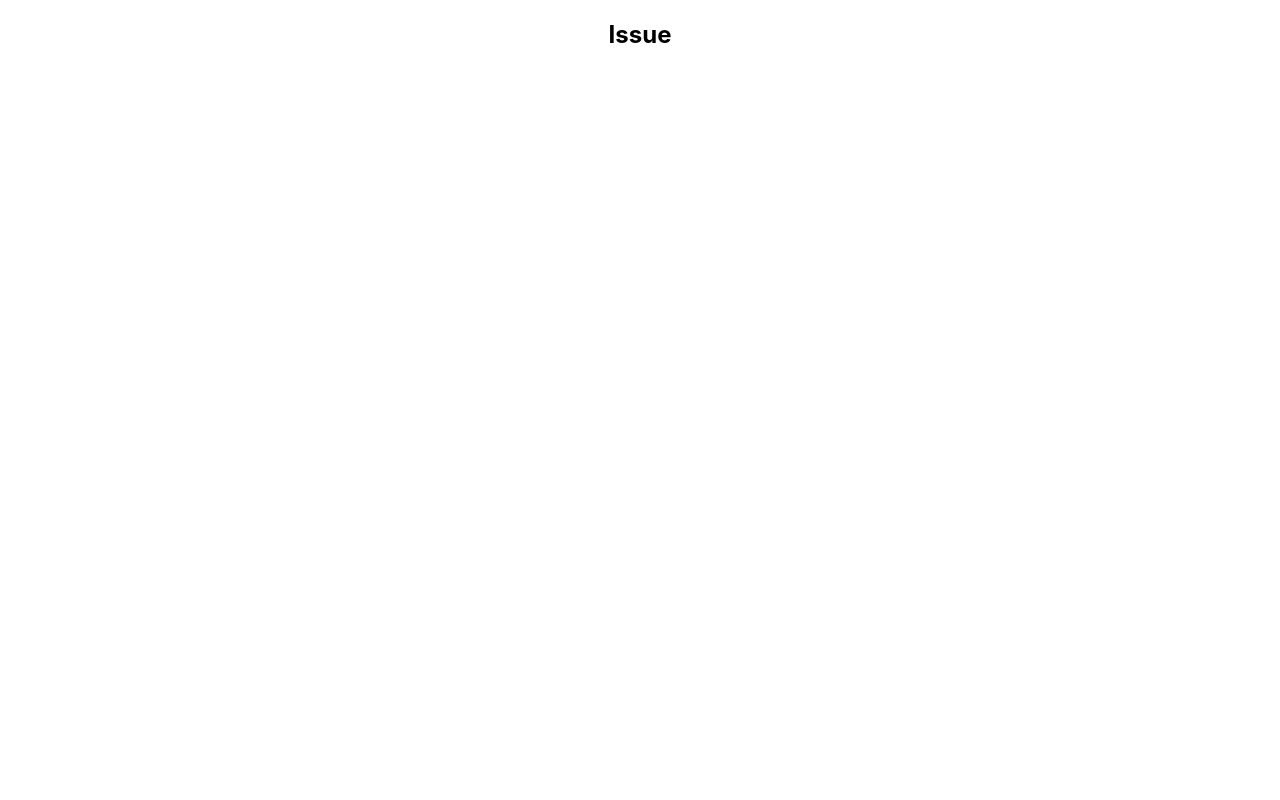
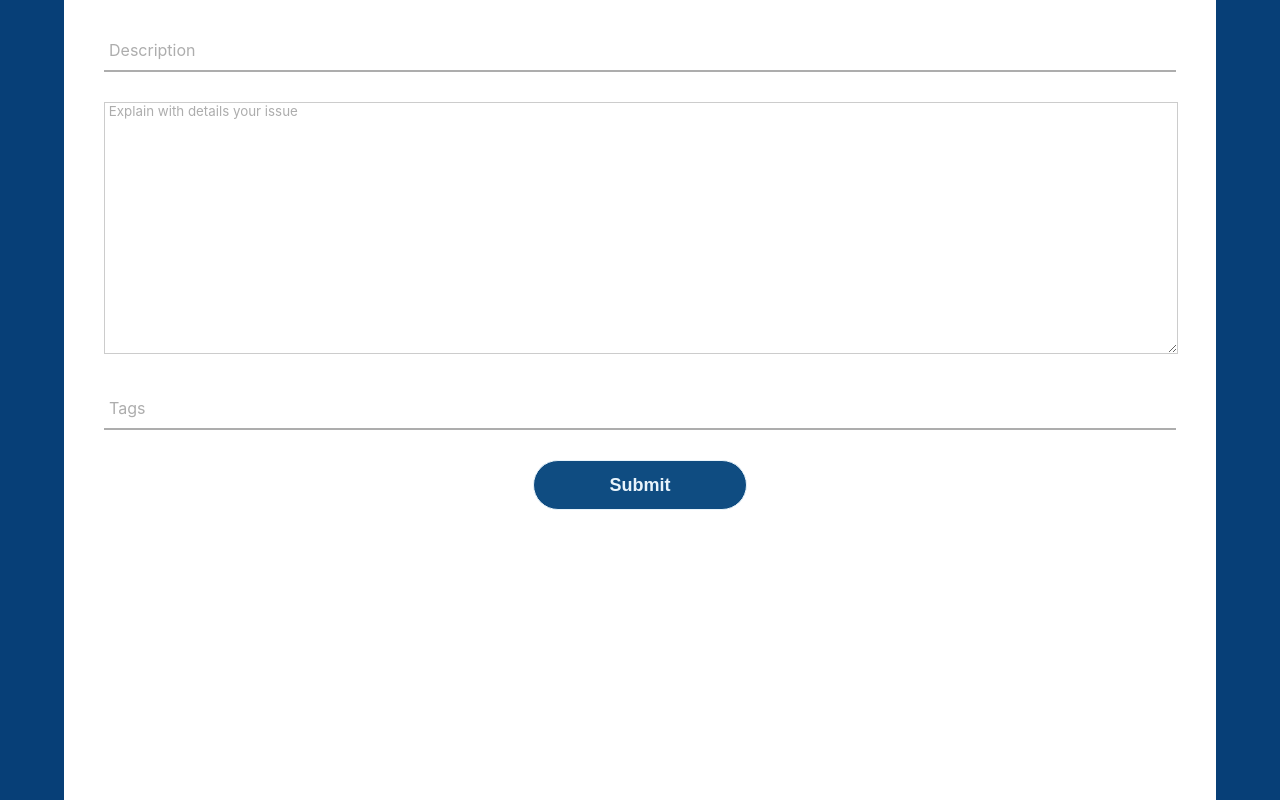
Before and after one commit to Kaseriu/Brumaide, a React (Create React App) app in the folder app/: page /issue in a window 1280 px wide. Built offline with nearby package versions, Linux system fonts and the light colour scheme.

Commit message:
feat: add issue view

```diff
--- a/app/src/App.js
+++ b/app/src/App.js
@@ -1,7 +1,7 @@
 import logo from './logo.svg';
 import './App.css';
 import Home from './containers/Home';
-import Issue from './containers/Issue';
+import Issue from './containers/issue/Issue';
 import Chat from './containers/Chat';
 import Dashboard from './containers/Dashboard';
 
--- a/app/src/containers/Issue.js
+++ /dev/null
@@ -1,9 +0,0 @@
-import React from "react";
-import {withRouter} from 'react-router';
-
-
-function Issue() {
-    return <h2>Issue</h2>;
-}
-
-export default withRouter(Issue);
--- /dev/null
+++ b/app/src/containers/issue/Issue.css
@@ -0,0 +1,121 @@
+body {
+    margin:0;
+    padding:0;
+    background-color: rgb(7, 63, 119);
+}
+
+.issue{
+    display: flex;
+    flex-flow: column;
+    height: 100vh;
+    width: 90%;
+    margin: 0 auto;
+    background-color: white;
+}
+
+
+input[type="text"],
+textarea {
+    width: 100%;
+    height: 250px;
+    padding: 0;
+    border: 1px solid #ccc;
+    font-family: inherit;
+    color : #adadad;
+    }
+
+.button{
+    background-color: rgb(7, 63, 119);
+    border: 6px;
+    color: white;
+    padding: 15px 32px;
+    text-align: center;
+    text-decoration: none;
+    display: inline-block;
+    font-size: 16px;
+}
+
+.center form{
+    padding: 0 40px;
+    box-sizing: border-box;
+  }
+  form .txt_field{
+    position: relative;
+    border-bottom: 2px solid #adadad;
+    margin: 30px 0;
+  }
+  .txt_field input{
+    width: 100%;
+    padding: 0 5px;
+    height: 40px;
+    font-size: 16px;
+    border: none;
+    background: none;
+    outline: none;
+  }
+  .txt_field label{
+    position: absolute;
+    top: 50%;
+    left: 5px;
+    color: #adadad;
+    transform: translateY(-50%);
+    font-size: 16px;
+    pointer-events: none;
+    transition: .5s;
+  }
+  .txt_field span::before{
+    content: '';
+    position: absolute;
+    top: 40px;
+    left: 0;
+    width: 0%;
+    height: 2px;
+    background: #2691d9;
+    transition: .5s;
+  }
+  .txt_field input:focus ~ label,
+  .txt_field input:valid ~ label{
+    top: -5px;
+    color: #2691d9;
+  }
+  .txt_field input:focus ~ span::before,
+  .txt_field input:valid ~ span::before{
+    width: 100%;
+  }
+  .pass{
+    margin: -5px 0 20px 5px;
+    color: #a6a6a6;
+    cursor: pointer;
+  }
+  .pass:hover{
+    text-decoration: underline;
+  }
+  input[type="submit"]{
+    width: 20%;
+    height: 50px;
+    border: 1px solid;
+    background: #0F4C81;
+    border-radius: 25px;
+    font-size: 18px;
+    color: #e9f4fb;
+    font-weight: 700;
+    cursor: pointer;
+    outline: none;
+  }
+  input[type="submit"]:hover{
+    border-color: #0F4C81;
+    transition: .5s;
+  }
+  .signup_link{
+    margin: 30px 0;
+    text-align: center;
+    font-size: 16px;
+    color: #666666;
+  }
+  .signup_link a{
+    color: #2691d9;
+    text-decoration: none;
+  }
+  .signup_link a:hover{
+    text-decoration: underline;
+  }
--- /dev/null
+++ b/app/src/containers/issue/Issue.js
@@ -0,0 +1,46 @@
+import React from "react";
+import {withRouter} from 'react-router';
+import './Issue.css';
+
+function Issue() {
+    return(
+        <div class="issue">
+            <div class="center">
+                <form method="post">
+                    <div class="txt_field">
+                        <input type="text" required/>
+                        <span></span>
+                        <label>Description</label>
+                    </div>
+                    <div class="issue-text">
+                        <textarea id="issue-text" name="issue-text"> Explain with details your issue</textarea>
+                    </div>
+                    <div class="txt_field">
+                        <input type="text" required/>
+                        <span></span>
+                        <label>Tags</label>
+                    </div>
+
+                    <input type="submit" value="Submit" onClick={() => console.log("click")}/>
+                </form>
+                </div>
+
+                {/* <ul>
+                    <label class="input-description">
+                        <input class="input-description" type="text" placeholder="Give a short description of your issue" />
+                    </label>
+                    <div class="issue-text">
+                        <textarea id="issue-text" name="issue-text"></textarea>
+                    </div>
+                    <div class="tags">
+                        <input type="text" id="tags" name="tags" placeholder="Tags"/>
+                    </div>
+                    <button onClick={console.log("validate")}>
+
+                    </button>
+                </ul> */}
+        </div>
+    );
+}
+
+export default withRouter(Issue);
```
Also changed, not shown: 1 other file (tests, documents, lock files or other folders).
